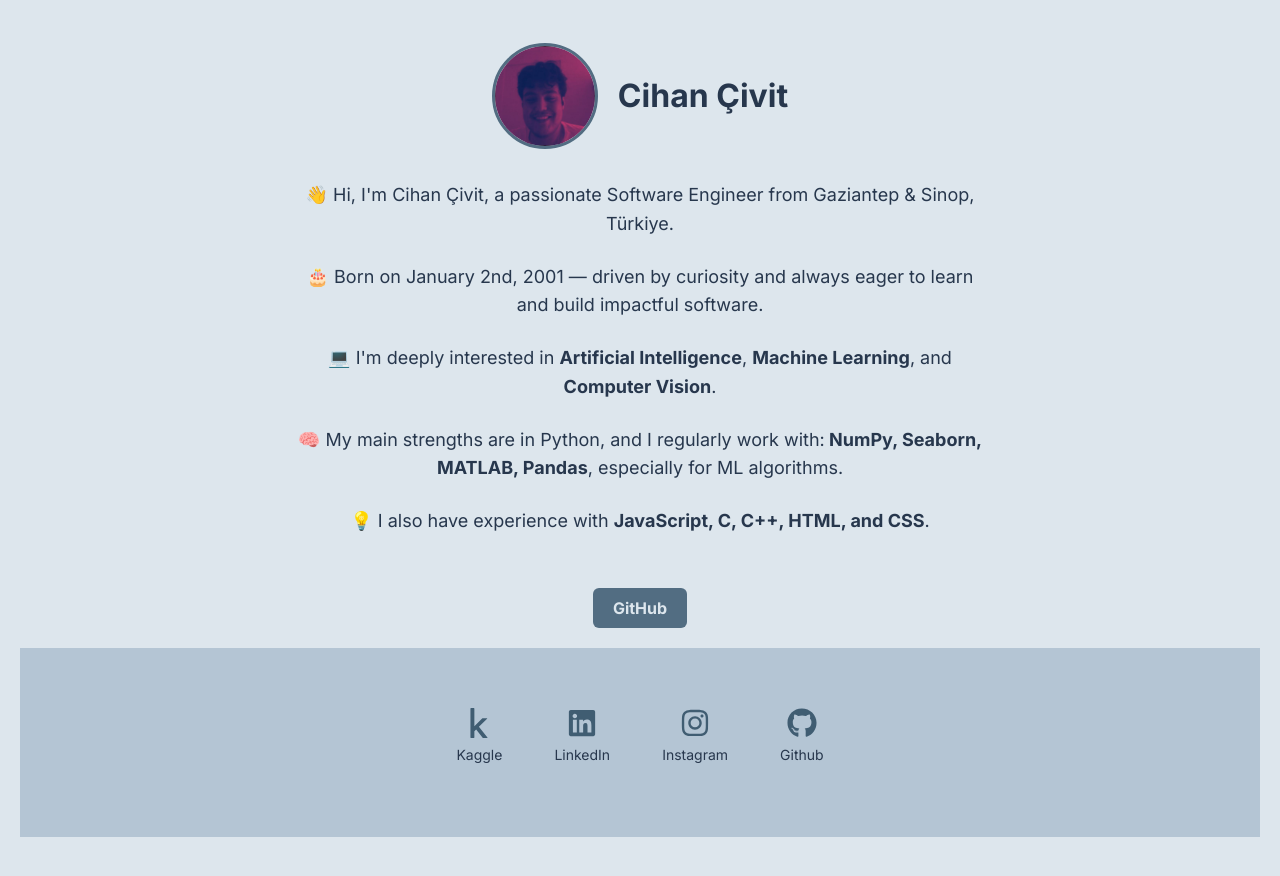
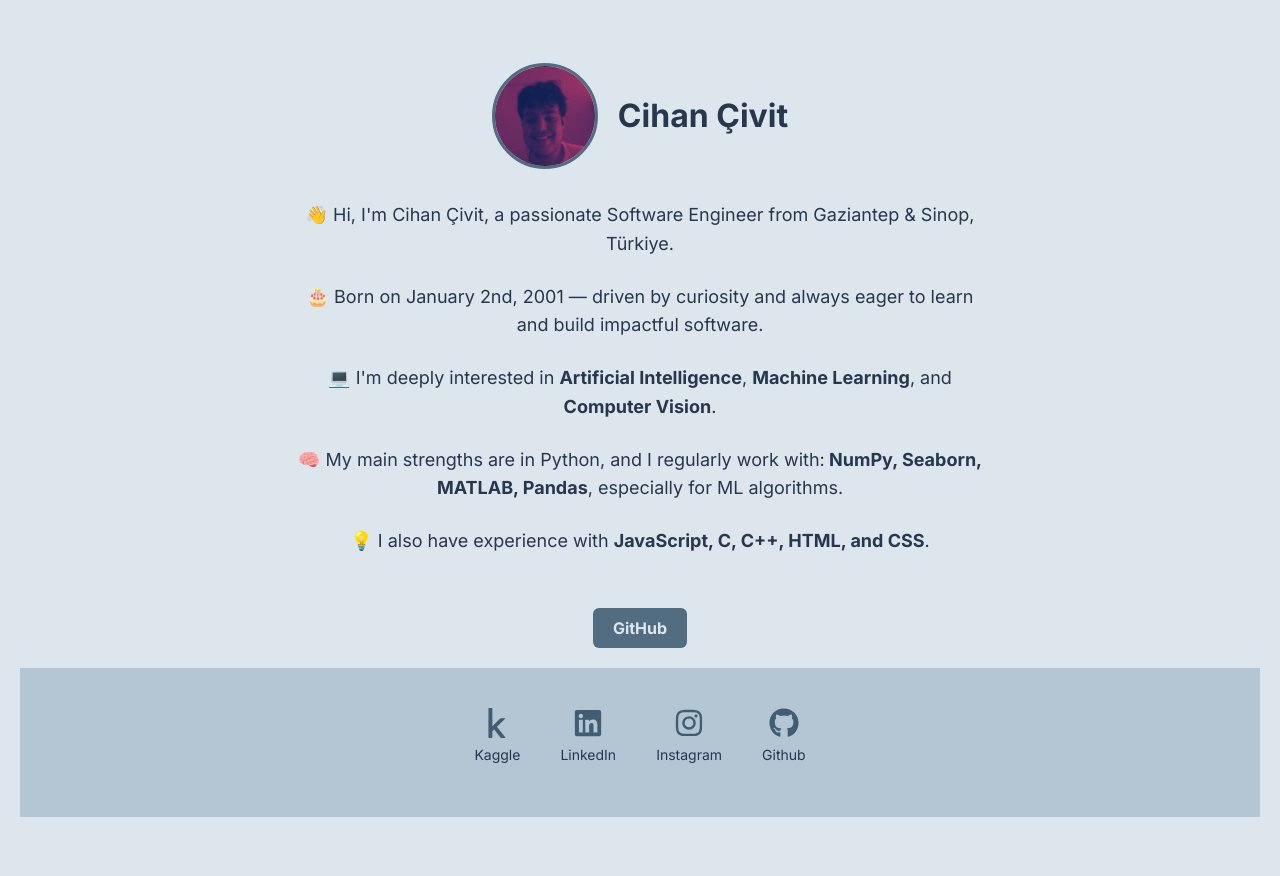
Before and after one commit to CivitCihan/PortfolioCihanCivit, a Next.js app: page / in a window 1280 px wide. Shown: the top 876 px of the page. Built offline with nearby package versions, Linux system fonts and the light colour scheme.

Commit message:
Update page.js

```diff
--- a/app/page.js
+++ b/app/page.js
@@ -123,7 +123,6 @@ const styles = {
 footer: {
   width: '100%',
   backgroundColor: '#B4C5D4',
-  padding: '20px 0',
 },
 footerContent: {
   maxWidth: '900px',
@@ -132,7 +131,6 @@ footerContent: {
   flexWrap: 'wrap',
   justifyContent: 'center',
   alignItems: 'center',
-  gap: '12px',
 },
   socialMediaContainer: {
     display: 'flex',
```
